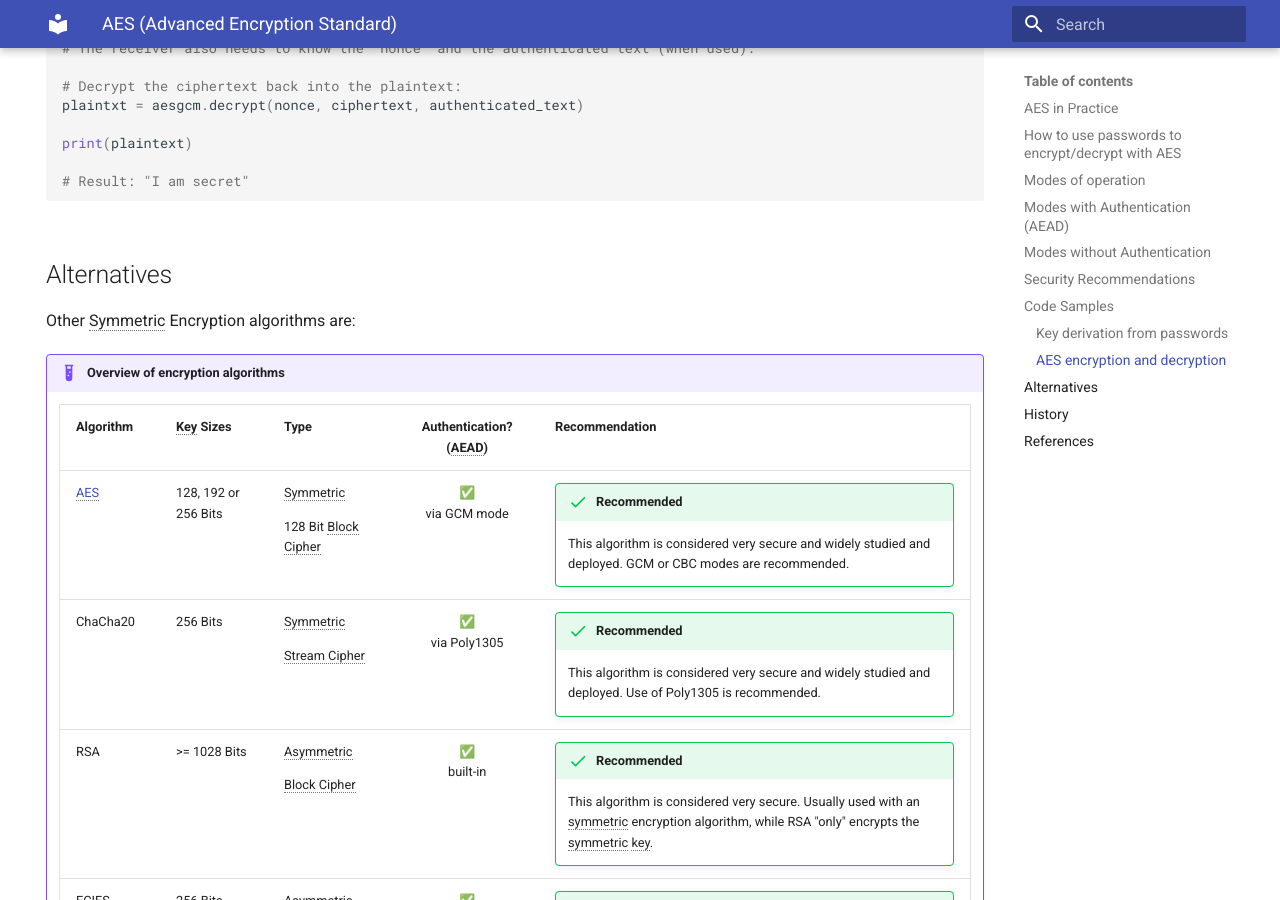
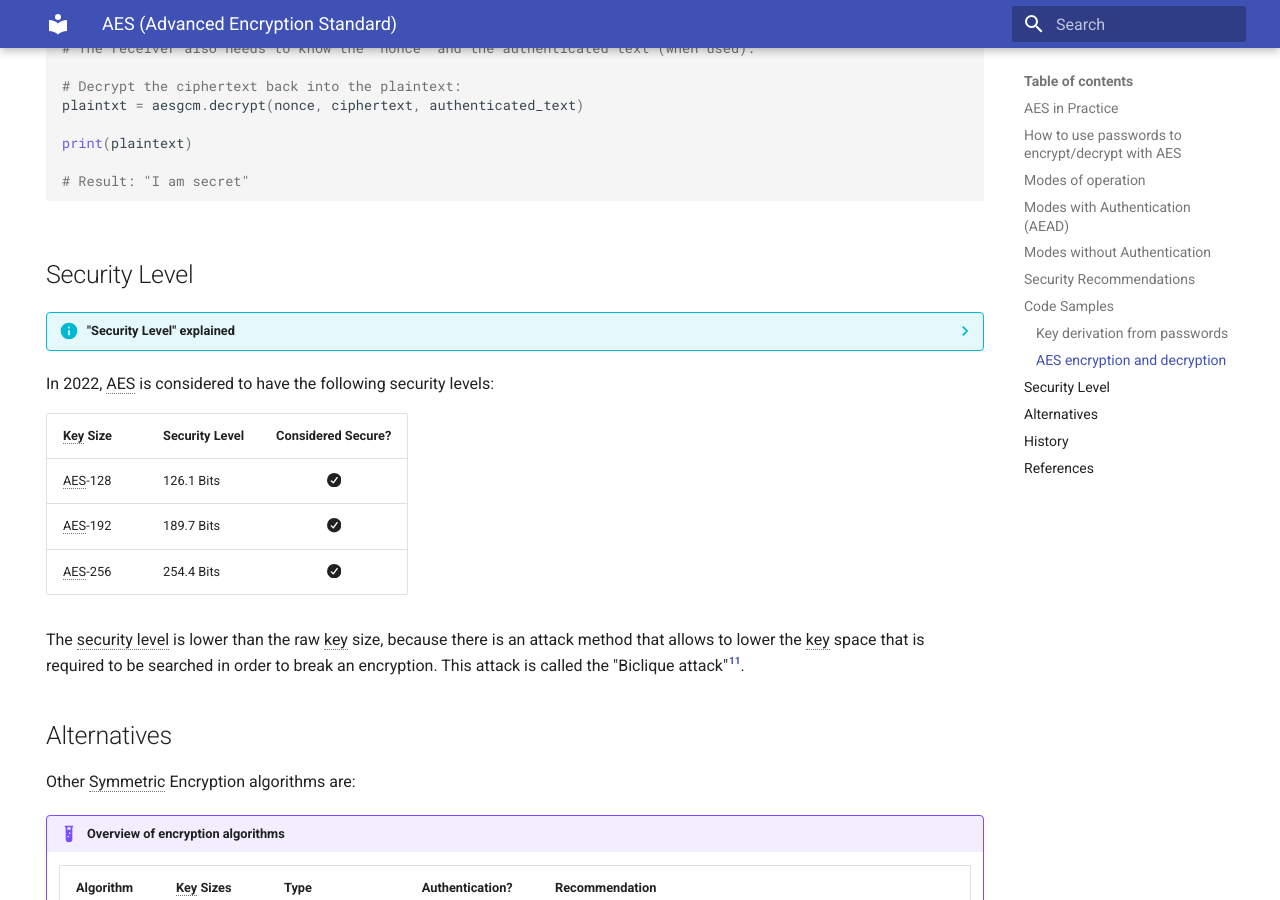
Before and after one commit to daniel-kun/cryptography-primer.info, an MkDocs documentation site: the page built from docs/algorithms/aes.md, in a window 1280 px wide and 900 px high, scrolled down 6205 px. Built offline with MkDocs 1.6.1 and Material for MkDocs 9.7.7, drawn with Linux system fonts in a browser that asks for light colours; some of the changed text lies outside the part shown.

Commit message:
AES: Added section on Security Level of AES

````diff
--- a/docs/algorithms/aes.md
+++ b/docs/algorithms/aes.md
@@ -253,6 +253,30 @@ Here's a code sample on a simple use case to encrypt and decrypt data:
     // TODO
     ```
 
+## Security Level
+
+??? info ""Security Level" explained"
+
+    In cryptography, anything that lets you decrypt a message or extract the secret key with less effort than "brute force" is considered a "break" or a possible "attack". "Brute force" means testing out the key in the whole key space - for AES-128 this means trying all 340,282,366,920,938,463,463,374,607,431,768,211,456 possible values that an 128 Bit (16 Bytes) value can have. For AES-256, these are 115,792,089,237,316,195,423,570,985,008,687,907,853,269,984,665,640,564,039,457,584,007,913,129,639,936 possible values.
+
+    As you can imagine, not every "attack" is a real problem. Having an attacker have to try out for example 2<sup>127</sup> values (instead of 2<sup>128</sup>) is not a risk in practice.
+
+    With the help of certain "attacks" it is possible to reduce the key space required to try out in order to break the encryption. The lowest key space that you can attain for a given cipher using one or a combination of attacks is considered the <b>"security level"</b>.
+
+    In cryptography, a key space of 2<sup>80</sup> (this is a security level of 80 Bits) has long been considered secure. This might no longer be the case, depending on how strong your security needs to be. The BSI (German Institute of Cybersecurity) recommends a security level of at least 100 Bits and even 120 Bits for high security[^10] in 2022.
+
+    The security level of a cipher is not fix in time. It might become lower if attacks on the cipher have been found. That is why security recommendations are valid usually not more than one or two years into the future.
+
+In 2022, AES is considered to have the following security levels:
+
+|Key Size|Security Level|Considered Secure?|
+|------------|--------------|:----------------:|
+|AES-128|126.1 Bits| :fontawesome-solid-check-circle: |
+|AES-192|189.7 Bits| :fontawesome-solid-check-circle: |
+|AES-256|254.4 Bits| :fontawesome-solid-check-circle: |
+
+The security level is lower than the raw key size, because there is an attack method that allows to lower the key space that is required to be searched in order to break an encryption. This attack is called the "Biclique attack"[^11].
+
 ## Alternatives
 
 Other Symmetric Encryption algorithms are:
@@ -278,5 +302,8 @@ Other Symmetric Encryption algorithms are:
 [^6]: [Should we MAC-then-encrypt or encrypt-then-MAC?](https://crypto.stackexchange.com/questions/202/should-we-mac-then-encrypt-or-encrypt-then-mac)
 [^7]: [Free Licenses](https://www.cs.ucdavis.edu/~rogaway/ocb/license.htm) on www.cs.ucdavis.edu by Phillip Rogaway
 [^8]: ["Electronic codebook (ECB)" at "Block cipher mode of operation"](https://en.wikipedia.org/wiki/Block_cipher_mode_of_operation#Electronic_codebook_(ECB)) on Wikipedia
+[^10]: [BSI - Technical Guide - Cryptographic Mechanisms:
+Recommendations and Key Lengths](https://www.bsi.bund.de/SharedDocs/Downloads/EN/BSI/Publications/TechGuidelines/TG02102/BSI-TR-02102-1.pdf?__blob=publicationFile) on bsi.bund.de
+[^11]: [Biclique attack](https://en.wikipedia.org/wiki/Biclique_attack) on Wikipedia
 
 --8<-- "includes/abbrevations.md"
--- a/includes/abbrevations.md
+++ b/includes/abbrevations.md
@@ -21,3 +21,4 @@
 *[salt]: A salt is used in hashing. A salt is added to the data that is about to be hashed so that when the same data is hashed for different purposes, it does not result in the same hash. This prevents attacks such as the "rainbow attack" - e.g. when you use the same password on different sites (or even on the same site for different elements), a leak of your password's hash on one site does not easily compromise the password on the other sites, because the hash will be different, although the password might be the same. Notice that re-using the same password multiple times is highly discourage. It's still done in practice by many users, though.
 *[CSPRNG]: Cryptographically Secure Pseudo Random Number Generator. As the name suggests, this describes a pseudo random number generator that can be used for certain cryptographic operations that require pseudo random numbers that are indistuingishable from true randomness.
 *[CCA]: Chosen Ciphertext Attack. An attack strategy that allows recovery of the secret key if the attacker is allowed to provide ciphertexts to be decrypted. CCA-vulnerability is often an attribute of the selected mode of operation of a cipher. Generally, authenticated encryption (such as AES-GCM) protects against CCAs, because the plaintext is being verified during decryption and discarded if it was altered.
+*[security level]: The security level is the number of bits that an algorithm's key space can be reduced to, e.g. with the help of known attacks. The security level of an algorithm can change with time as new attacks have been found. A security level of 80 Bits is considered pretty secure. The BSI (German Institute of Cybersecurity) recommends a security level of 100 Bits.
````
